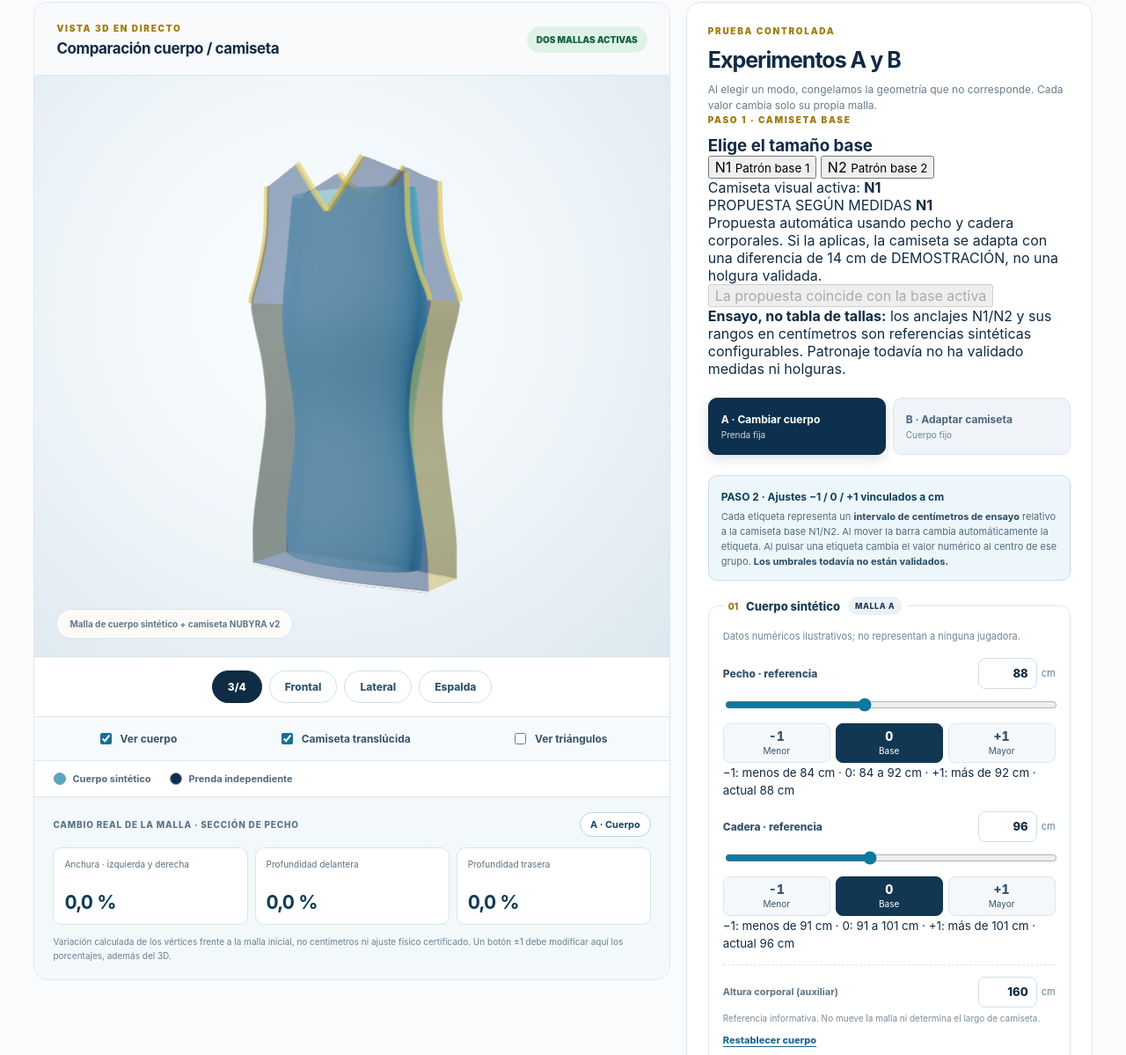
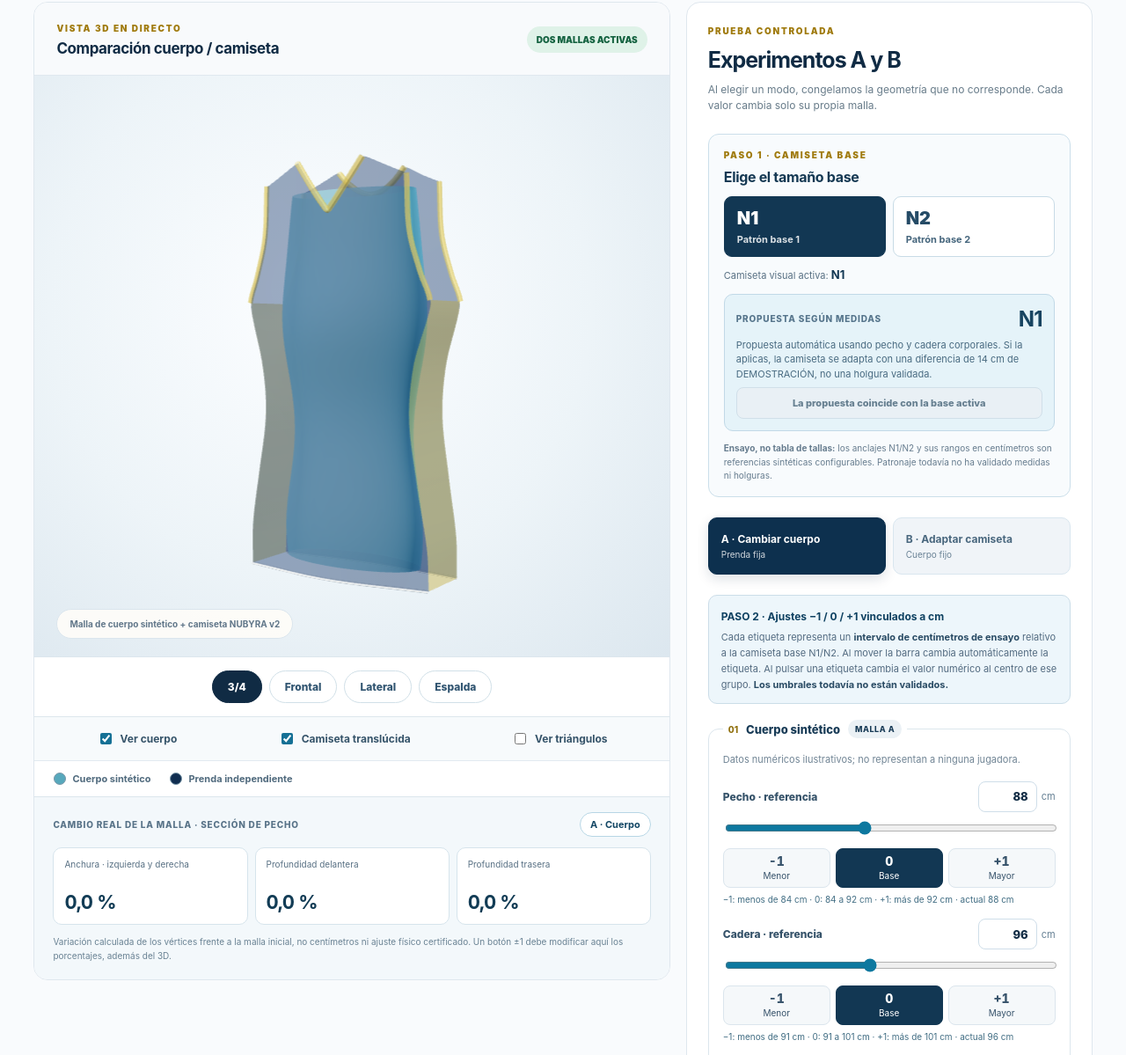
Before and after one commit to dunay2/nubyra-site, a website: page configurador-3d/fit-lab/index.html in a window 1280 px wide. Shown: the part 345-1544 px from the top of the page at 88% size. Drawn offline with nearby package versions, Linux system fonts and the light colour scheme.

Commit message:
style(fit-lab): jerarquía talla base, propuesta y grupos de cm vinculados

```diff
--- a/configurador-3d/fit-lab/styles.css
+++ b/configurador-3d/fit-lab/styles.css
@@ -88,3 +88,25 @@ footer{font-size:11px;color:#7b8e9e;margin-top:45px;padding:22px 0;border-top:1p
 .geometry-feedback__stats strong{display:block;color:#123c55;font-size:22px;letter-spacing:-.04em;line-height:1.25;font-variant-numeric:tabular-nums;margin-top:7px}
 .geometry-feedback>p{color:#698293;font-size:10px;line-height:1.55;margin-top:12px}
 @media(max-width:620px){.geometry-feedback{padding:15px 12px}.geometry-feedback__top{flex-wrap:wrap}.geometry-feedback__stats{gap:5px}.geometry-feedback__stats>div{padding:9px 7px}.geometry-feedback__stats small{min-height:43px;font-size:9px}.geometry-feedback__stats strong{font-size:18px}}
+
+/* Clasificador experimental: talla base primero y bandas derivadas del dato en cm. */
+.size-proposal{padding:17px 17px 15px;margin:22px 0 15px;background:#f8fbfd;border-radius:12px;border:1px solid #cbdfea;}
+.size-proposal h3{font-size:16px;color:#153953;margin-bottom:12px;letter-spacing:-.02em;}
+.size-proposal .panel-overline{margin:0 0 9px;}
+.base-choices{display:grid;grid-template-columns:1fr 1fr;gap:8px}
+.base-choices button{font-size:20px;font-weight:900;display:flex;align-items:flex-start;flex-direction:column;gap:5px;border-radius:9px;padding:12px 14px;text-align:left;background:#fff;border:1px solid #c8dbe6;color:#254b66;}
+.base-choices button small{font-size:11px;font-weight:730;color:inherit;opacity:.85}
+.base-choices button[aria-pressed=true]{background:#123753;color:#fff;border-color:#123753}
+.base-current{font-size:11px;color:#597184;margin:12px 0 14px}
+.base-current strong{color:#123753;font-size:13px}
+.recommended-box{background:#e5f3f9;border-radius:10px;border:1px solid #c1d9e7;padding:13px;display:grid;grid-template-columns:1fr auto;gap:7px 10px}
+.recommended-box>span{font-size:10px;letter-spacing:.08em;font-weight:840;color:#56758c;align-self:center}
+.recommended-box>strong{font-size:24px;letter-spacing:-.04em;color:#174461}
+.recommended-box>p{grid-column:1/-1;font-size:11px;line-height:1.5;color:#496b81}
+.recommended-box>button{grid-column:1/-1;min-height:36px;border:1px solid #165273;background:#165273;color:white;border-radius:8px;font-weight:800;font-size:11px;padding:9px}
+.recommended-box>button:disabled{background:#e9f0f5;color:#667f90;border-color:#d0dfe9;cursor:default}
+.base-disclaimer{font-size:10px;line-height:1.55;color:#667c8e;margin-top:12px}
+.cm-band{display:block;font-size:10px;line-height:1.45;margin-top:6px;color:#416d83}
+.discrete-options{margin-top:11px}
+.discrete-hint p{line-height:1.65}
+@media(max-width:620px){.size-proposal{padding:13px}.recommended-box{padding:11px}.cm-band{font-size:9px}}
```
